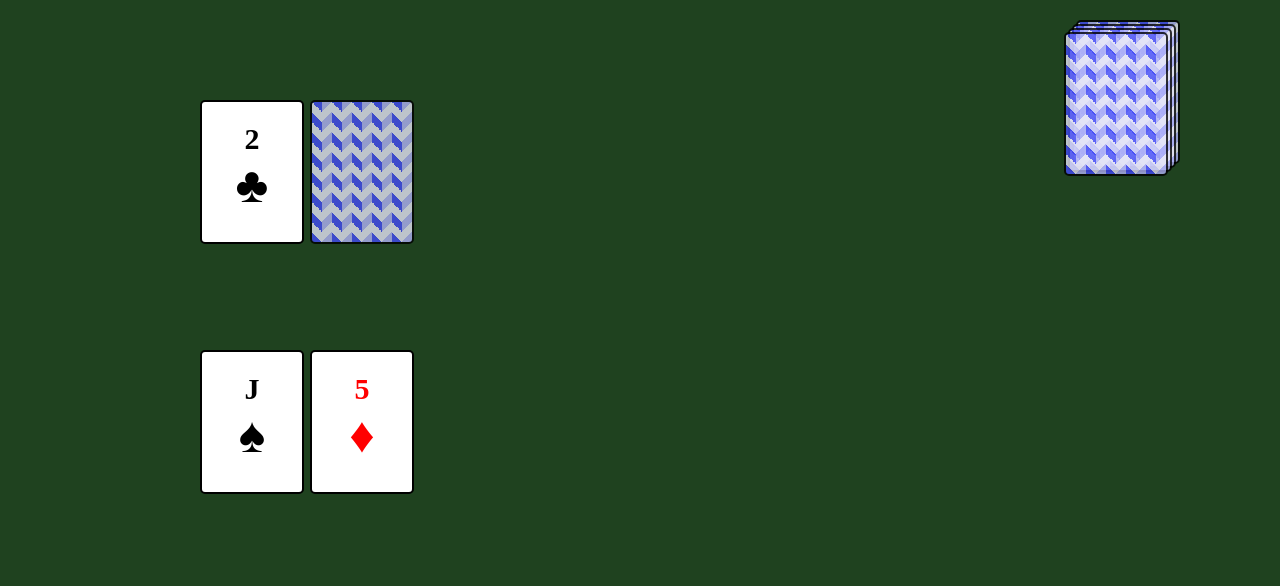
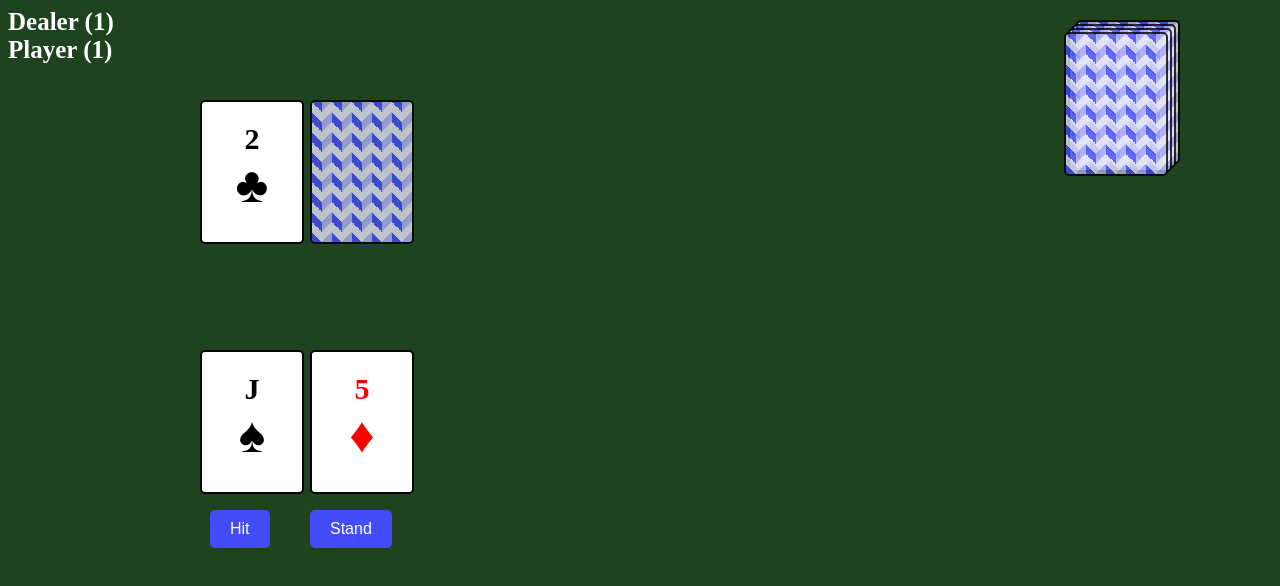
Before and after one commit to AlbinLind/blackjack, a React (Vite) app: page / in a window 1280 px wide. Shown: the top 586 px of the page. Built offline with nearby package versions, Linux system fonts and the light colour scheme.

Commit message:
add score title and action button

```diff
--- a/src/App.css
+++ b/src/App.css
@@ -37,3 +37,27 @@ body {
     font-size: 50px;
     margin: 0px;
 }
+
+.action-button {
+    background-color: #444cf7;
+    color: white;
+    border: none;
+    border-radius: 5px;
+    padding: 10px 20px;
+    margin: 10px;
+    font-size: 16px;
+    cursor: pointer;
+}
+
+.action-button-container {
+    position: absolute;
+}
+
+.score-container {
+    p {
+        color: white;
+        font-size: 25px;
+        font-weight: bold;
+        margin: 0px;
+    }
+}
--- a/src/App.tsx
+++ b/src/App.tsx
@@ -1,18 +1,28 @@
 import "./App.css";
 import Card from "./components/Card";
 import { Rank, Suit } from "./enums";
+import ActionButton from "./components/ActionButton";
+import ScoreTitle from "./components/ScoreTitle";
+
+function onHitClick() {}
+
+function onStandClick() {}
 
 function App() {
     return (
         <>
-            <Card open={false} rank={Rank.ace} suit={Suit.heart} position="deck" index={0}/>
-            <Card open={false} rank={Rank.ace} suit={Suit.heart} position="deck" index={1}/>
-            <Card open={false} rank={Rank.ace} suit={Suit.heart} position="deck" index={2}/>
-            <Card open={false} rank={Rank.ace} suit={Suit.heart} position="deck" index={3}/>
-            <Card open={true} rank={Rank.jack} suit={Suit.spade} position="player" index={0}/>
-            <Card open={true} rank={Rank.five} suit={Suit.diamond} position="player" index={1}/>
-            <Card open={true} rank={Rank.two} suit={Suit.club} position="dealer" index={0}/>
-            <Card open={false} rank={Rank.two} suit={Suit.club} position="dealer" index={1}/>
+            <ScoreTitle playerName="Dealer" cards={[]} />
+            <ScoreTitle playerName="Player" cards={[]} />
+            <Card open={false} rank={Rank.ace} suit={Suit.heart} position="deck" index={0} />
+            <Card open={false} rank={Rank.ace} suit={Suit.heart} position="deck" index={1} />
+            <Card open={false} rank={Rank.ace} suit={Suit.heart} position="deck" index={2} />
+            <Card open={false} rank={Rank.ace} suit={Suit.heart} position="deck" index={3} />
+            <Card open={true} rank={Rank.jack} suit={Suit.spade} position="player" index={0} />
+            <Card open={true} rank={Rank.five} suit={Suit.diamond} position="player" index={1} />
+            <Card open={true} rank={Rank.two} suit={Suit.club} position="dealer" index={0} />
+            <Card open={false} rank={Rank.two} suit={Suit.club} position="dealer" index={1} />
+            <ActionButton name="Hit" isClickable={true} onClick={onHitClick} position={{ left: 200, top: 500 }} />
+            <ActionButton name="Stand" isClickable={true} onClick={onStandClick} position={{ left: 300, top: 500 }} />
         </>
     );
 }
--- /dev/null
+++ b/src/components/ActionButton.tsx
@@ -0,0 +1,19 @@
+interface ActionButtonProp {
+    name: string;
+    isClickable: boolean;
+    onClick: () => void;
+    position: {
+        left: number;
+        top: number;
+    }
+}
+
+export default function ActionButton({ name, isClickable, onClick, position}: ActionButtonProp) {
+    return (
+        <div className="action-button-container" style={position}>
+            <button className="action-button" disabled={isClickable} onClick={onClick}>
+                {name}
+            </button>
+        </div>
+    );
+}
--- /dev/null
+++ b/src/components/ScoreTitle.tsx
@@ -0,0 +1,19 @@
+import type { Card } from "../enums";
+
+interface ScoreTitleProps {
+    playerName: string;
+    cards: Card[];
+}
+
+export default function ScoreTitle({playerName, cards}: ScoreTitleProps) {
+    const score = calculateScore(cards);
+    return <div className="score-container"><p>{playerName} ({score})</p></div>
+
+}
+
+function calculateScore(cards: Card[]): number {
+    if (cards) {
+        return 1.0
+    }
+    return 0.0
+}
--- a/src/enums.tsx
+++ b/src/enums.tsx
@@ -23,3 +23,8 @@ export enum Rank {
     king = "K",
     ace = "A",
 }
+
+export interface Card {
+    suit: Suit;
+    rank: Rank;
+}
```
